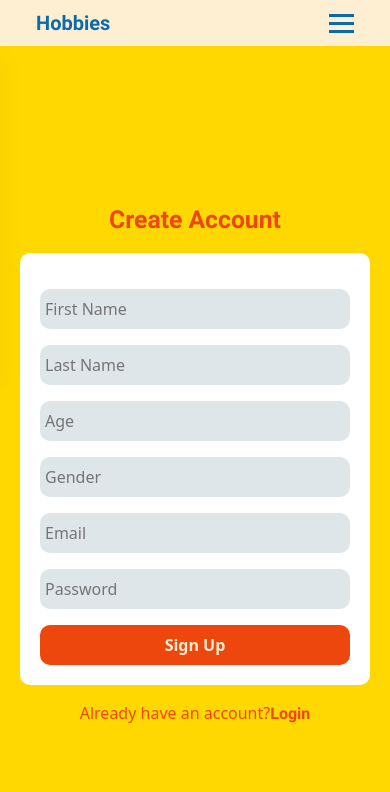
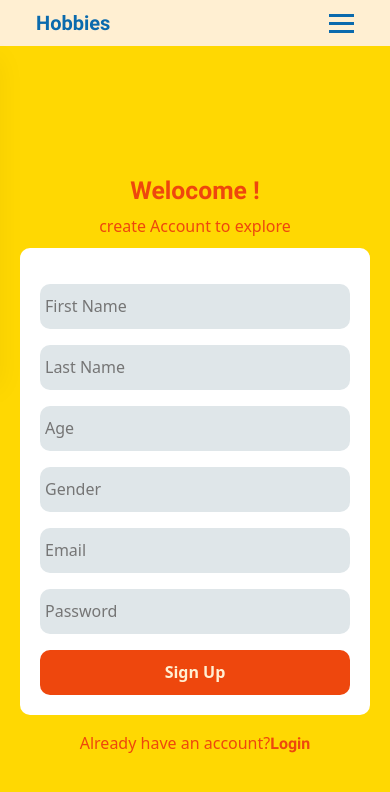
Before and after one commit to floydfdes/app-hobbies-nextjs, a Next.js app: page /signup in a window 390 px wide. Shown: the top 792 px of the page. Built offline with nearby package versions, Linux system fonts and the light colour scheme.

Commit message:
Login page UI.

```diff
--- a/pages/signup.jsx
+++ b/pages/signup.jsx
@@ -24,7 +24,8 @@ function SignUp() {
           <div
             className={`${styles.loginContainer} col-lg-6 col-md-6 col-sm-12`}
           >
-            <h2>Create Account</h2>
+            <h2>Welocome !</h2>
+            <div>create Account to explore</div>
             <form>
               <div className="mt-3">
                 <input type="text" name="firstName" placeholder="First Name" />
--- a/styles/Login.module.css
+++ b/styles/Login.module.css
@@ -68,6 +68,7 @@
   .loginContainer button,
   .loginContainer input {
     width: 100%;
+    height: 45px;
   }
   .loginContainer img {
     display: block !important;
```
